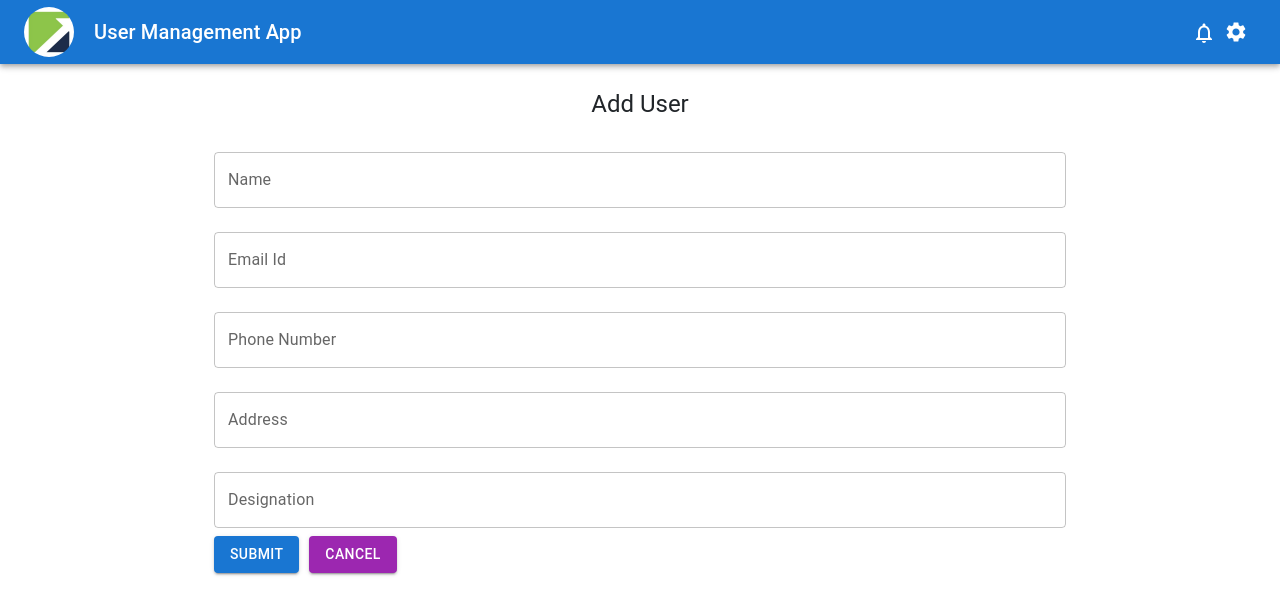
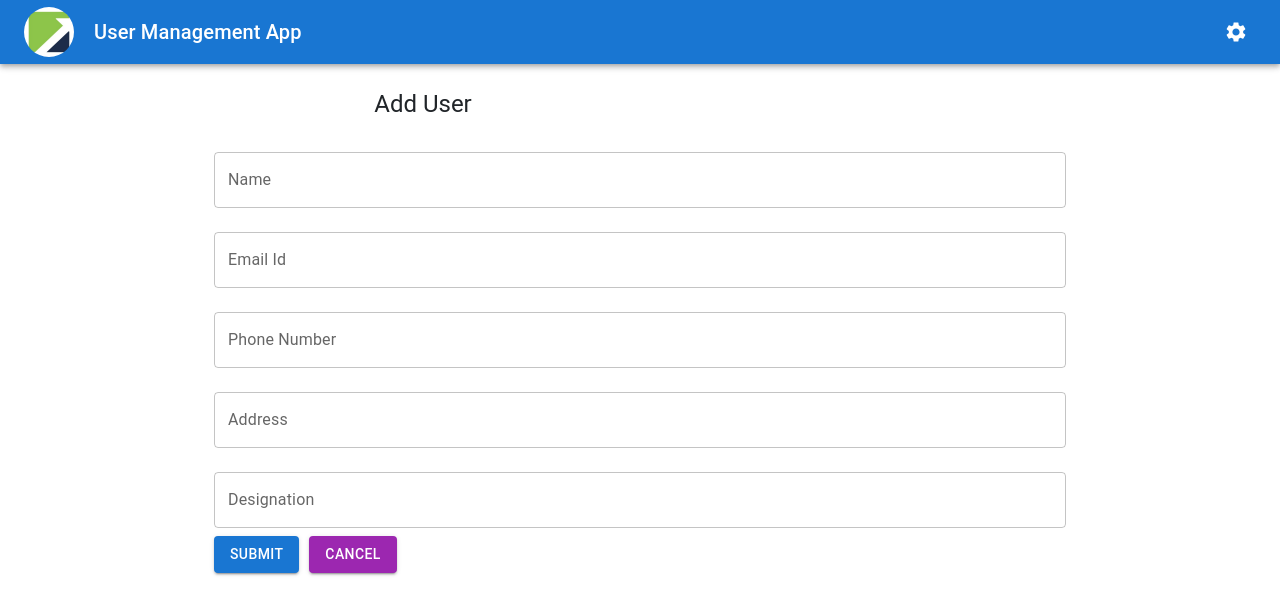
Before and after one commit to PB07-code/UMS-frontend, a React app in the folder demofe/: page /add-user in a window 1280 px wide. Shown: the top 614 px of the page. Built offline with nearby package versions, Linux system fonts and the light colour scheme; sample sign-in values are in the browser's storage; the HTML template or start-up script is replaced by a standard one.

Commit message:
Notifications
Notifications

```diff
--- a/demofe/src/components/NotificationComponent.jsx
+++ b/demofe/src/components/NotificationComponent.jsx
@@ -1,16 +1,29 @@
-import { useEffect } from 'react';
-import NotificationsNoneIcon from '@mui/icons-material/NotificationsNone';
-import { createUser } from '../services/UserService';
+import NotificationsIcon from '@mui/icons-material/Notifications';
+import PropTypes from 'prop-types';
+import { Typography, Paper } from '@mui/material';
 
 const NotificationComponent = () => {
+ // const username = sessionStorage.getItem('username');
+  const message = sessionStorage.getItem('message');
 
-
+  const storedMessage =  message ? ` ${message}` : null;
 
   return (
     <div>
-        <NotificationsNoneIcon/>
+      {storedMessage && (
+        <Paper style={{ padding: '10px', margin: '10px', background: '#f0f2f5', borderRadius: '5px' }}>
+          <Typography variant="body1" style={{ color: '#1c1e21', fontWeight: 'bold' }}>
+            <NotificationsIcon style={{ color: '#3b5998', marginRight: '5px' }} />
+            {storedMessage}
+          </Typography>
+        </Paper>
+      )}
     </div>
-  )
+  );
 }
 
-export default NotificationComponent
+NotificationComponent.propTypes = {
+  message: PropTypes.string
+};
+
+export default NotificationComponent;
--- a/demofe/src/components/UserComponent.jsx
+++ b/demofe/src/components/UserComponent.jsx
@@ -2,8 +2,9 @@
 import { Typography, TextField, Button, Container, Grid } from '@mui/material';
 import { createUser, getUser, updateUser } from '../services/UserService';
 import { useNavigate, useParams } from 'react-router-dom';
-
-
+import NotificationComponent from './NotificationComponent';
+import NotificationsNoneIcon from '@mui/icons-material/NotificationsNone';
+import Navbar from './Navbar';
 
 const UserComponent = () => {
   const [userName, setUserName] = useState('');
@@ -11,6 +12,7 @@
   const [userPhone, setUserPhone] = useState('');
   const [userAddress, setUserAddress] = useState('');
   const [userDesignation, setUserDesignation] = useState('');
+  const [message, setMessage] = useState('');
 
   const { id } = useParams();
   const navigate = useNavigate();
@@ -25,6 +27,8 @@
           setUserPhone(userPhone);
           setUserAddress(userAddress);
           setUserDesignation(userDesignation);
+
+
         })
         .catch(error => {
           console.error(error);
@@ -37,10 +41,14 @@
 
     const user = { userName, userEmail, userPhone, userAddress, userDesignation };
 
+
     if (id) {
       updateUser(id, user)
         .then(response => {
           console.log(response.data);
+          setMessage(response.data.message);// set message from API response
+          sessionStorage.setItem("message", response.data.message);
+          sessionStorage.setItem("username",user.userName);
           navigate('/users');
         })
         .catch(error => {
@@ -49,8 +57,18 @@
     } else {
       createUser(user)
         .then(response => {
+          console.log("Logs after Adding a User")
+          setMessage(response.data.message); // set message from API response
+          /* sessionStorage.setItem("message", response.data.message);
+          sessionStorage.setItem("username",user.userName); */
+          sessionStorage.setItem('message' , user.userName + " : " + response.data.message  );
           console.log(response.data);
-          navigate('/users');
+          console.log("Logs of UserMessage")
+        console.log(response.data.message);
+        console.log("Checking message display");
+        console.log(message);
+
+       navigate('/users');
         })
         .catch(error => {
           console.error(error);
@@ -70,9 +88,18 @@
     <Container maxWidth="md">
 
       <Grid container spacing={2} justifyContent="center">
-        <Grid item xs={12}>
+       {/*  <Grid item xs={12}>
           {pageTitle()}
-        </Grid>
+          <NotificationComponent message={message} />
+        </Grid> */}
+          <Grid item xs={6}>
+    {pageTitle()}
+  </Grid>
+  <Grid item xs={6}>
+
+    {/* <NotificationComponent message={message} /> */}
+
+  </Grid>
         <Grid item xs={12}>
           <form onSubmit={saveOrUpdateUser}>
             <TextField
@@ -115,13 +142,30 @@
               value={userDesignation}
               onChange={(e) => setUserDesignation(e.target.value)}
             />
+
+{/* {message &&
+    <p style={{ color: 'green' }}>
+   {message}
+   </p>}  */}
             <Button type="submit" variant="contained" color="primary" style={{ marginRight: '10px' }}>Submit</Button>
 
             <Button variant="contained" color="secondary" onClick={() => navigate('/users')}>Cancel</Button>
           </form>
+
+          <br></br>
+          <br></br>
+
+          {/* pass the message prop to NotificationComponent */}
+          {/* {message && <p style={{ color: 'green' }}>{message}</p>} */}
+          <br></br>
+          <br></br>
+          {/* {message && <NotificationsNoneIcon >{message}</NotificationsNoneIcon>} display message in NotificationsNoneIcon */}
+
         </Grid>
       </Grid>
     </Container>
+    {/* <NotificationComponent message={message} /> */}
+
     </>
   );
 };
```
